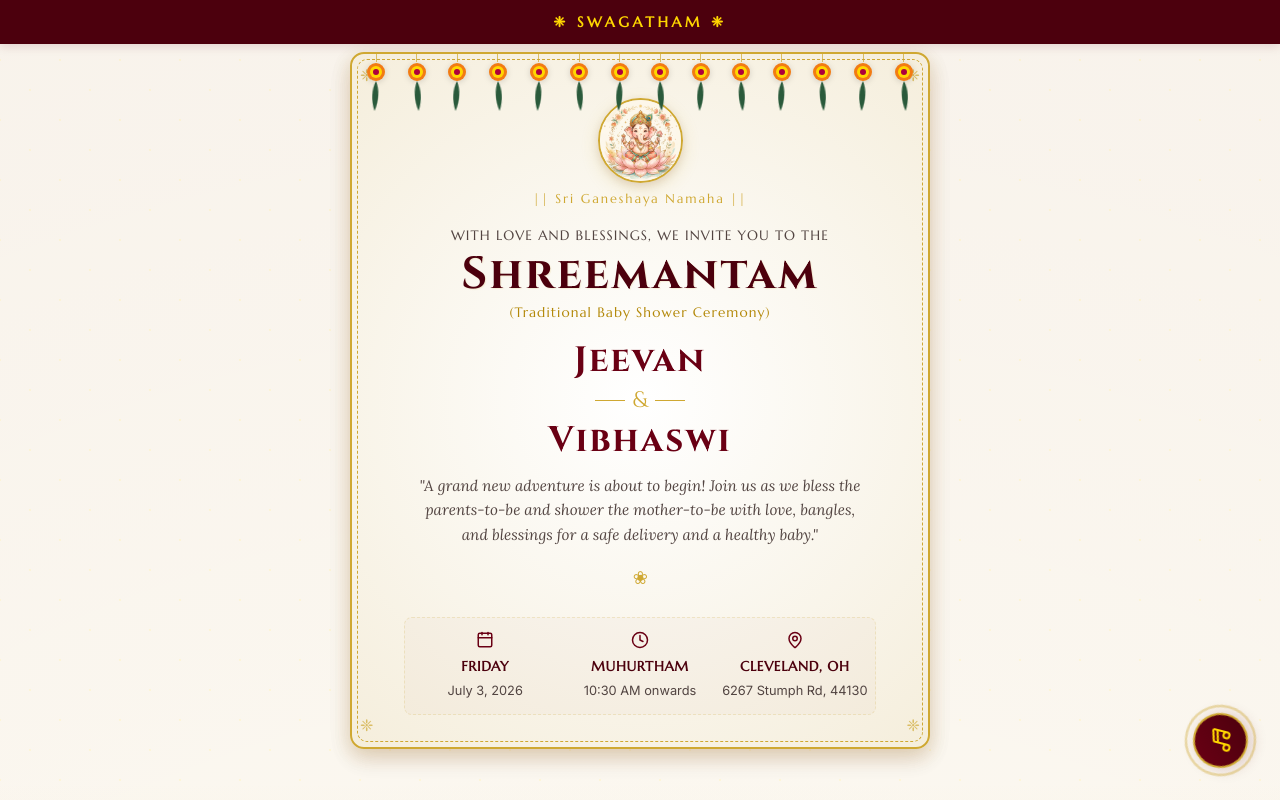
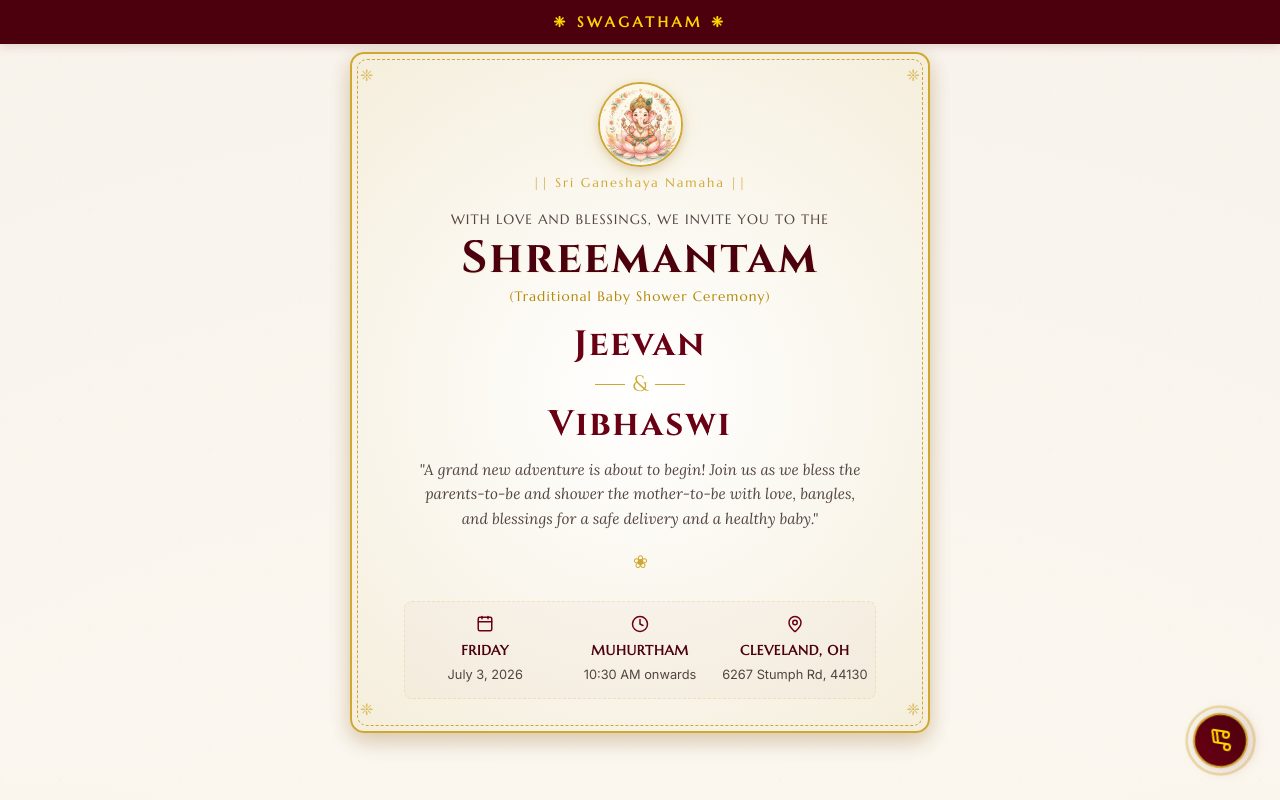
Before and after one commit to tiejeevan/srimantham, a Next.js app: page / in a window 1280 px wide. Shown: the top 800 px of the page. Built offline with nearby package versions, Linux system fonts and the light colour scheme; no server answers; the database is empty.

Commit message:
some changes 1.0.1

```diff
--- a/src/components/InvitationCard.module.css
+++ b/src/components/InvitationCard.module.css
@@ -14,59 +14,13 @@
   text-align: center;
   position: relative;
   overflow: hidden;
-  padding-top: 2rem; /* space for Toran */
+  padding-top: 1rem;
   transition: var(--transition-smooth);
 }
 
 .invitationCard:hover {
   transform: translateY(-2px);
   box-shadow: 0 15px 35px rgba(76, 0, 13, 0.12), var(--shadow-gold);
-}
-
-/* Toran Garland Styles */
-.toran {
-  display: flex;
-  justify-content: space-around;
-  width: 100%;
-  position: absolute;
-  top: 0;
-  left: 0;
-  right: 0;
-  padding: 0 4px;
-  pointer-events: none;
-  z-index: 10;
-}
-
-.toranElement {
-  display: flex;
-  flex-direction: column;
-  align-items: center;
-}
-
-.toranString {
-  width: 1px;
-  height: 8px;
-  background-color: var(--color-gold-deep);
-  opacity: 0.7;
-}
-
-.toranFlower {
-  filter: drop-shadow(0 1px 3px rgba(0, 0, 0, 0.15));
-}
-
-.toranLeaf {
-  margin-top: -1px;
-  transform-origin: top center;
-  animation: gentleSway 5s ease-in-out infinite alternate;
-}
-
-.toranElement:nth-child(even) .toranLeaf {
-  animation-delay: -2.5s;
-}
-
-@keyframes gentleSway {
-  0% { transform: rotate(-4deg); }
-  100% { transform: rotate(4deg); }
 }
 
 .ganeshaHeader {
--- a/src/components/InvitationCard.tsx
+++ b/src/components/InvitationCard.tsx
@@ -4,32 +4,10 @@ import React from 'react';
 import { Calendar, Clock, MapPin } from 'lucide-react';
 import styles from './InvitationCard.module.css';
 
-const ToranGarland = () => {
-  return (
-    <div className={styles.toran}>
-      {Array.from({ length: 14 }).map((_, i) => (
-        <div key={i} className={styles.toranElement}>
-          <div className={styles.toranString}></div>
-          <svg className={styles.toranFlower} viewBox="0 0 20 20" width="20" height="20">
-            <circle cx="10" cy="10" r="9" fill="#f27b13" />
-            <circle cx="10" cy="10" r="6" fill="#ffd700" />
-            <circle cx="10" cy="10" r="3" fill="#ad003d" />
-          </svg>
-          <svg className={styles.toranLeaf} viewBox="0 0 10 30" width="10" height="30">
-            <path d="M5,0 C9,8 9,20 5,30 C1,20 1,8 5,0 Z" fill="#2a5a3b" />
-          </svg>
-        </div>
-      ))}
-    </div>
-  );
-};
-
 export default function InvitationCard() {
   return (
     <div className={styles.cardContainer}>
       <div className={`${styles.invitationCard} border-traditional`}>
-        {/* Hanging marigold Toran garland */}
-        <ToranGarland />
 
         {/* Cute Baby Ganesha Image */}
         <div className={styles.ganeshaHeader}>
```
